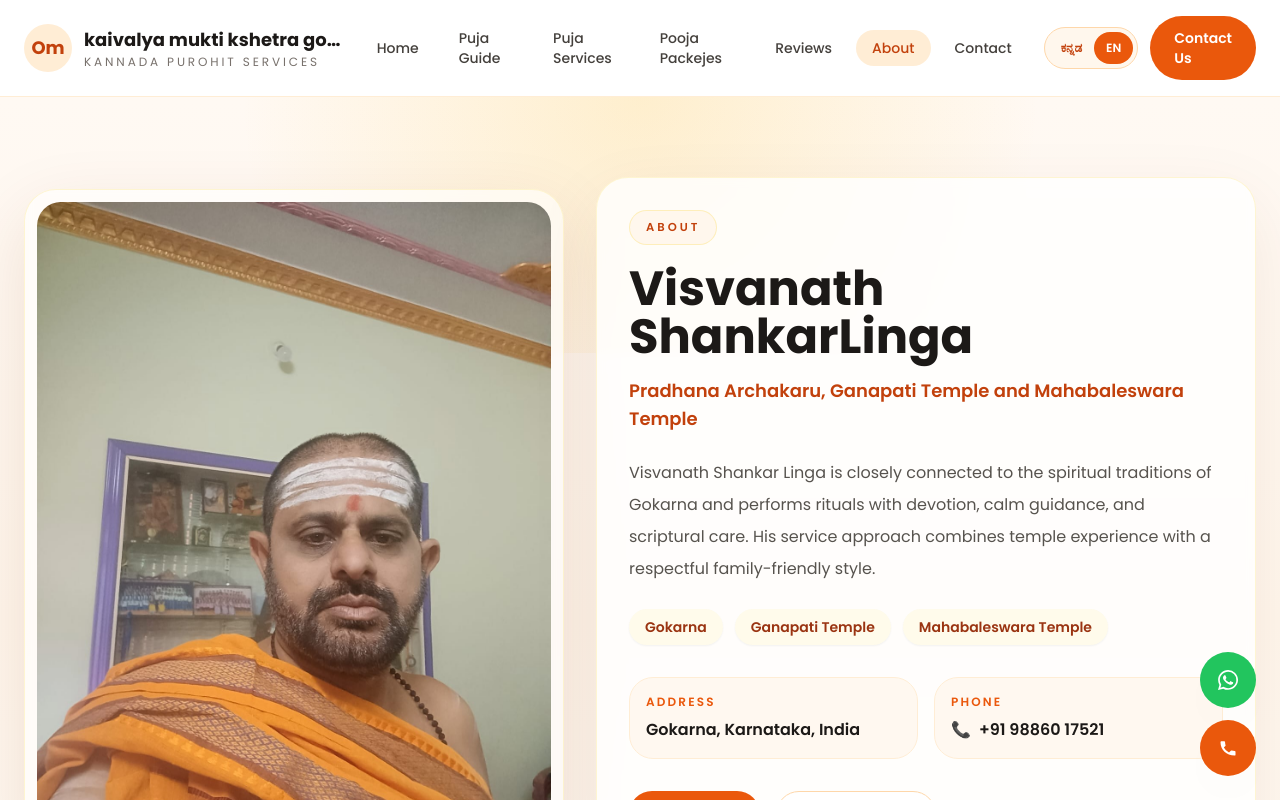
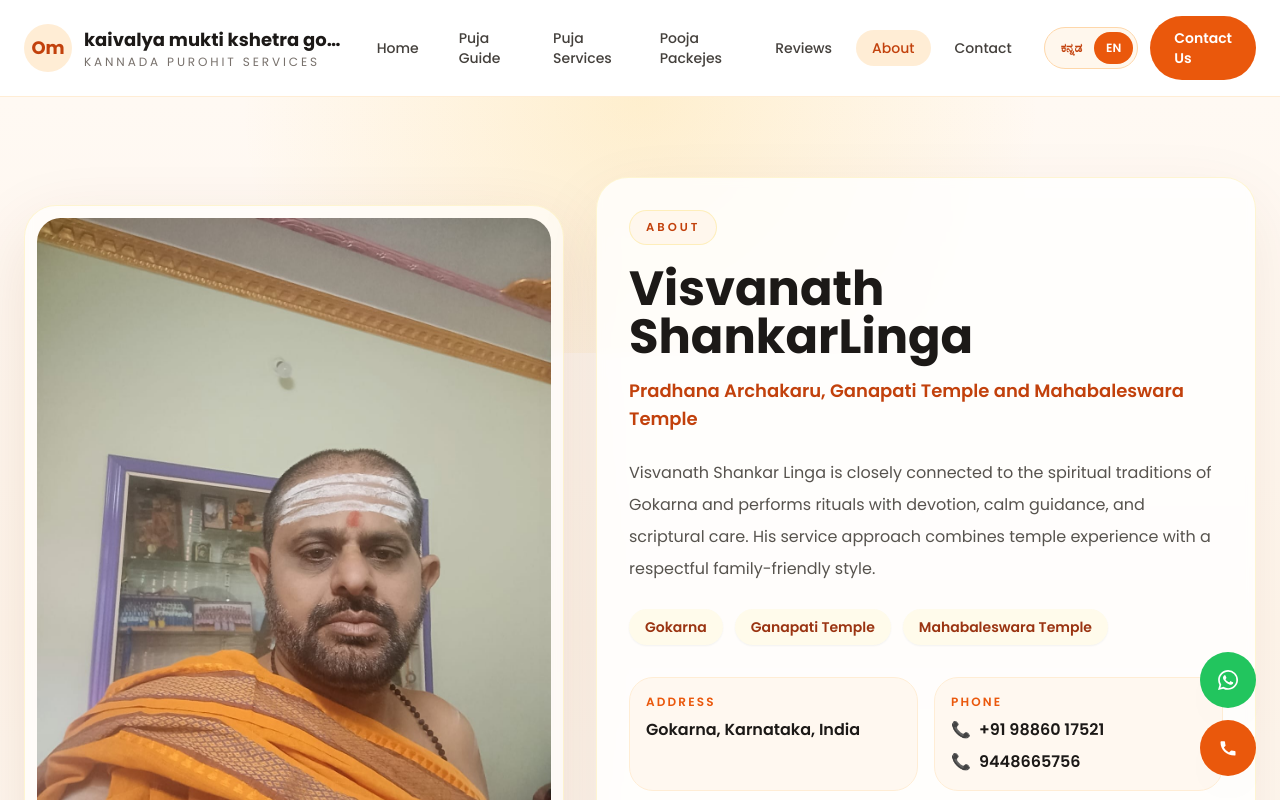
Before and after one commit to manjeshpatagar/Gokarn_purohit, a Next.js app: page /about in a window 1280 px wide. Shown: the top 800 px of the page. Built offline with nearby package versions, Linux system fonts and the light colour scheme.

Commit message:
all are chnaged

```diff
--- a/app/HomePageClient.tsx
+++ b/app/HomePageClient.tsx
@@ -50,7 +50,7 @@ const popularPoojaContent = {
         title: "Nagabali Pooje",
         description:
           "A sacred ritual traditionally performed for naga dosha remedies, ancestral peace, and the spiritual wellbeing of the family.",
-        image: "/images/popular-pitra-puja.jpg",
+        image: "/images/gallery-ashlesha-bali.jpeg",
         imagePosition: "center",
       },
       {
@@ -95,7 +95,7 @@ const popularPoojaContent = {
         title: "ನಾಗಬಲಿ ಪೂಜೆ",
         description:
           "ನಾಗದೋಷ ಪರಿಹಾರ, ಪಿತೃಶಾಂತಿ ಮತ್ತು ಕುಟುಂಬದ ಆತ್ಮಿಕ ಕ್ಷೇಮಕ್ಕಾಗಿ ಸಂಪ್ರದಾಯಬದ್ಧವಾಗಿ ಮಾಡುವ ಪವಿತ್ರ ವಿಧಿ.",
-        image: "/images/popular-pitra-puja.jpg",
+        image: "/images/gallery-ashlesha-bali.jpeg",
         imagePosition: "center",
       },
       {
--- a/app/about/AboutPageClient.tsx
+++ b/app/about/AboutPageClient.tsx
@@ -55,10 +55,16 @@ export function AboutPageClient() {
                 </div>
                 <div className="rounded-[1.5rem] border border-orange-100 bg-orange-50/80 p-4">
                   <p className="text-xs font-semibold uppercase tracking-[0.18em] text-orange-600">{phoneLabel}</p>
-                  <a href={`tel:${t.contactDetails.phone}`} className="mt-2 inline-flex items-center gap-2 text-base font-semibold text-stone-900 transition hover:text-orange-700">
-                    <span>📞</span>
-                    {t.contactDetails.phone}
-                  </a>
+                  <div className="mt-2 flex flex-col gap-2">
+                    <a href={`tel:${t.contactDetails.phone}`} className="inline-flex items-center gap-2 text-base font-semibold text-stone-900 transition hover:text-orange-700">
+                      <span>📞</span>
+                      {t.contactDetails.phone}
+                    </a>
+                    <a href="tel:9448665756" className="inline-flex items-center gap-2 text-base font-semibold text-stone-900 transition hover:text-orange-700">
+                      <span>📞</span>
+                      9448665756
+                    </a>
+                  </div>
                 </div>
               </div>
               <div className="mt-8 flex flex-wrap gap-4">
--- a/app/contact/ContactPageClient.tsx
+++ b/app/contact/ContactPageClient.tsx
@@ -25,6 +25,7 @@ export function ContactPageClient() {
                 <p><span className="font-semibold text-stone-900">{t.contactPage.labels.name}:</span> {t.contactDetails.name}</p>
                 <p><span className="font-semibold text-stone-900">{t.contactPage.labels.email}:</span> {t.contactDetails.email}</p>
                 <p><span className="font-semibold text-stone-900">{t.contactPage.labels.phone}:</span> {t.contactDetails.phone}</p>
+                <p><span className="font-semibold text-stone-900">{t.contactPage.labels.phone}:</span> 9448665756</p>
                 <p><span className="font-semibold text-stone-900">{t.contactPage.labels.address}:</span> {t.contactDetails.address}</p>
               </div>
               <div className="mt-8 rounded-[1.5rem] border border-dashed border-orange-200 bg-white p-5">
```
